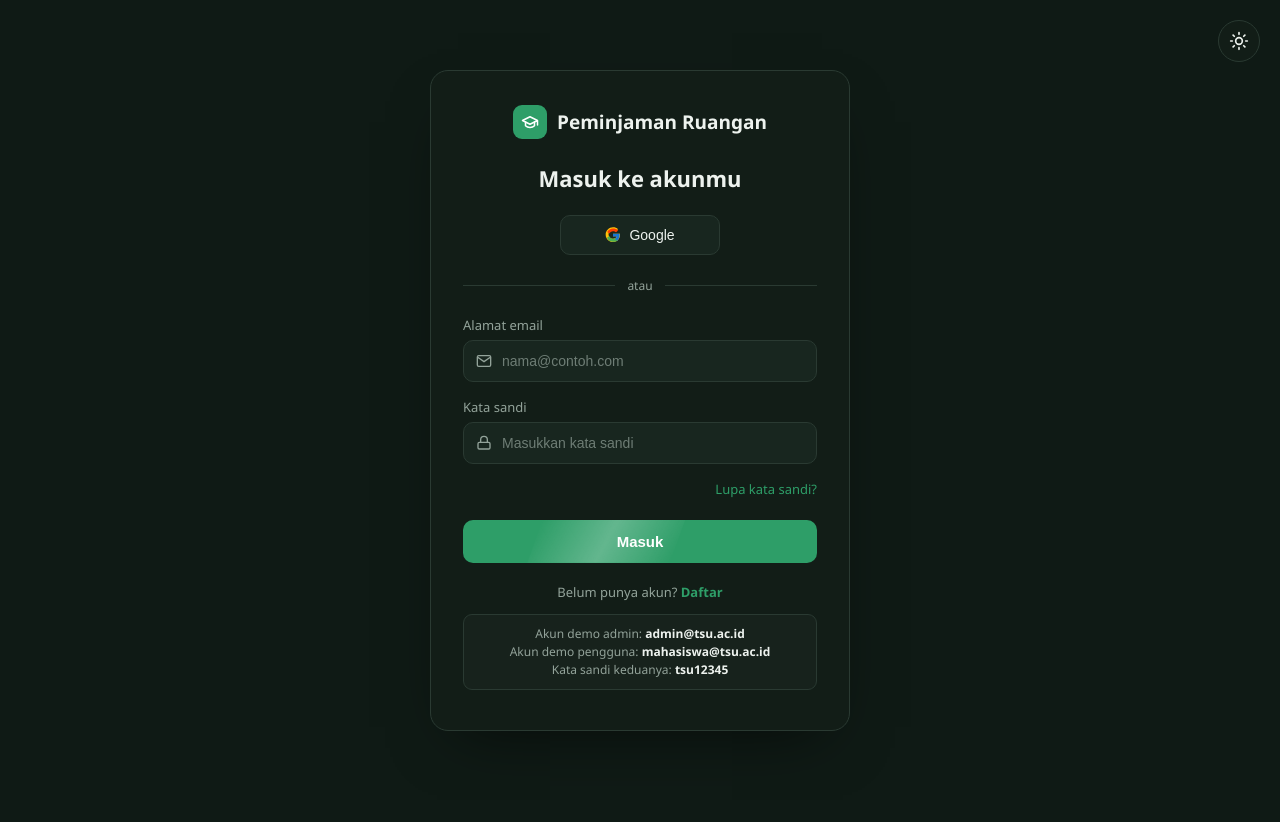
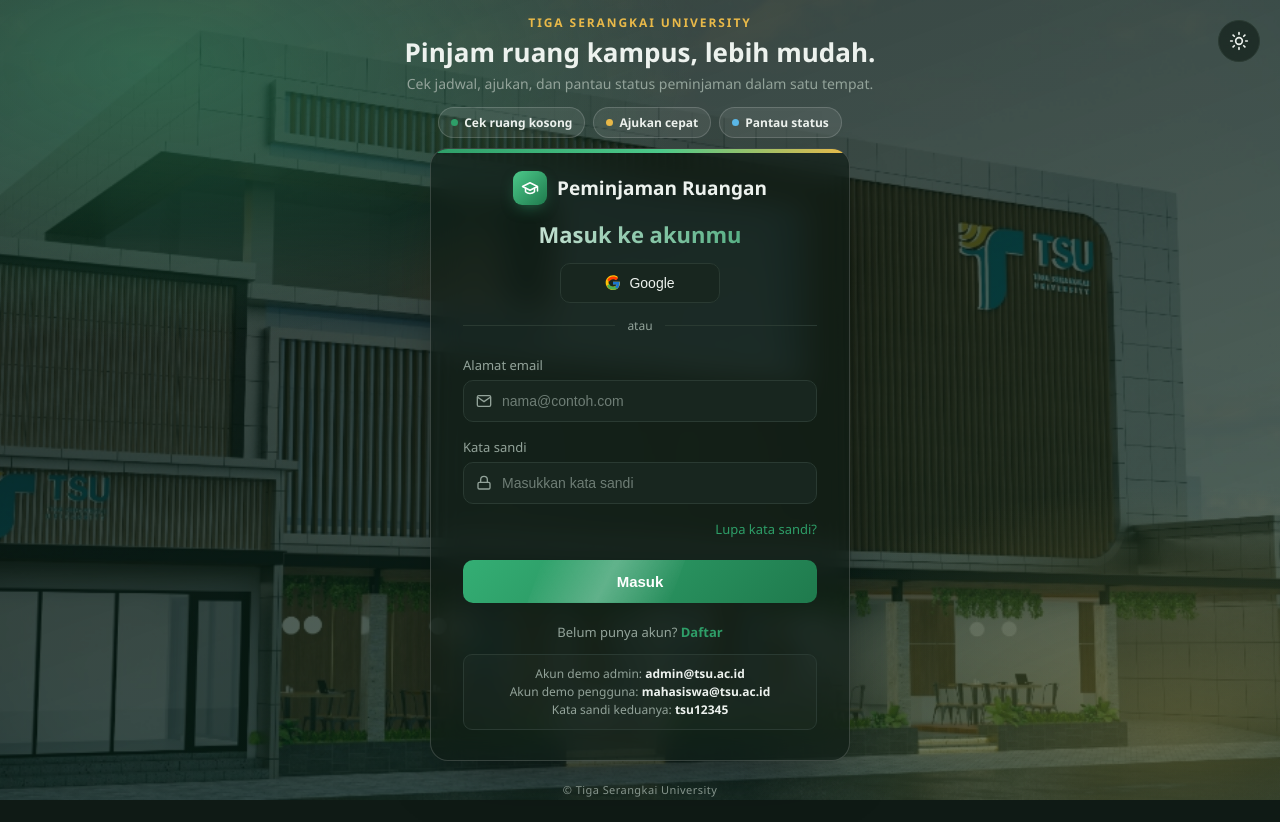
Before and after one commit to adhamramadhan66-code/Web-Peminjaman, a plain HTML site: page index.html in a window 1280 px wide. Before the commit the page ends 800 px from the top, so only its background shows below. Drawn offline with Linux system fonts and the light colour scheme.

Commit message:
Login: latar foto gedung TSU, kartu kaca, aksen warna, tagline dan chip fitur
Co-Authored-By: Claude Sonnet 5.5 <noreply@anthropic.com>
Claude-Session: https://claude.ai/code/session_01T1HNmwibvmNEVUBAfiG81A

```diff
--- a/index.html
+++ b/index.html
@@ -506,6 +506,58 @@
       transition-duration: .001ms !important;
     }
   }
+
+  /* ============================================================
+     LATAR & HIASAN HALAMAN LOGIN (statis, ringan)
+     ============================================================ */
+  :root { --gold: #E9B949; --ov1: rgba(8,22,16,.80); --ov2: rgba(10,40,28,.66); --glass: rgba(14,26,20,.62); --chip: rgba(255,255,255,.08); --chip-line: rgba(255,255,255,.16); }
+  :root[data-theme="light"] { --ov1: rgba(246,251,248,.90); --ov2: rgba(214,238,225,.74); --glass: rgba(255,255,255,.80); --chip: rgba(255,255,255,.72); --chip-line: rgba(31,122,77,.22); }
+  body { background: var(--dark-bg); }
+  body::before {
+    content: ""; position: fixed; inset: 0; z-index: 0;
+    background: url("bg-tsu.jpg") center / cover no-repeat;
+  }
+  body::after {
+    content: ""; position: fixed; inset: 0; z-index: 1; pointer-events: none;
+    background:
+      radial-gradient(60% 50% at 12% 8%, rgba(46,158,104,.38), transparent 70%),
+      radial-gradient(50% 45% at 92% 92%, rgba(233,185,73,.22), transparent 70%),
+      linear-gradient(160deg, var(--ov1), var(--ov2));
+  }
+  .page { position: relative; z-index: 2; }
+  .auth { flex-direction: column; gap: 18px; }
+  .auth-card {
+    background: var(--glass);
+    -webkit-backdrop-filter: blur(14px); backdrop-filter: blur(14px);
+    border-color: var(--chip-line);
+    position: relative; overflow: hidden;
+  }
+  .auth-card::before {
+    content: ""; position: absolute; left: 0; right: 0; top: 0; height: 4px;
+    background: linear-gradient(90deg, var(--forest), #4CC98A 55%, var(--gold));
+  }
+  .brand-mark { background: linear-gradient(135deg, #4CC98A, var(--forest-dark)); box-shadow: 0 6px 16px -6px rgba(46,158,104,.7); }
+  h2 { background: linear-gradient(90deg, var(--ink), var(--forest)); -webkit-background-clip: text; background-clip: text; -webkit-text-fill-color: transparent; }
+  .btn-primary { background-image: linear-gradient(135deg, #34AE74, var(--forest-dark)); }
+  .theme-toggle { background: var(--glass); -webkit-backdrop-filter: blur(8px); backdrop-filter: blur(8px); }
+
+  .hero-text { text-align: center; max-width: 600px; animation: fadeUp .7s var(--ease-out) both; }
+  .hero-kampus { font-size: 12px; letter-spacing: .16em; text-transform: uppercase; color: var(--gold); font-weight: 700; margin: 0 0 6px; }
+  :root[data-theme="light"] .hero-kampus { color: #A87408; }
+  .hero-judul { font-size: 26px; line-height: 1.2; font-weight: 800; margin: 0 0 6px; color: var(--ink); }
+  .hero-sub { font-size: 14px; color: var(--ink-soft); margin: 0; }
+  .chips { display: flex; flex-wrap: wrap; justify-content: center; gap: 8px; margin-top: 14px; }
+  .chip {
+    display: inline-flex; align-items: center; gap: 6px; padding: 6px 12px; font-size: 12px; font-weight: 600;
+    border-radius: 999px; background: var(--chip); border: 1px solid var(--chip-line); color: var(--ink);
+    -webkit-backdrop-filter: blur(6px); backdrop-filter: blur(6px);
+  }
+  .chip i { width: 7px; height: 7px; border-radius: 50%; background: var(--forest); display: inline-block; }
+  .chip:nth-child(2) i { background: var(--gold); }
+  .chip:nth-child(3) i { background: #5BB8E8; }
+  .foot-note { font-size: 11px; color: var(--ink-soft); text-align: center; letter-spacing: .04em; }
+  @media (min-width: 481px) and (max-height: 960px) { .auth { padding: 14px 20px; gap: 10px; } .auth-card { padding: 22px 32px 18px; } .brand { margin-bottom: 14px; } h2 { margin-bottom: 14px; } .sso-row { margin-bottom: 14px; } .copyright { margin-top: 12px; } }
+  @media (max-width: 480px) { .hero-judul { font-size: 21px; } .auth { padding-top: 64px; } }
 </style>
 </head>
 <body>
@@ -518,6 +570,12 @@
 
     <!-- KARTU LOGIN (di tengah) -->
     <div class="auth">
+      <div class="hero-text">
+        <p class="hero-kampus">Tiga Serangkai University</p>
+        <h1 class="hero-judul">Pinjam ruang kampus, lebih mudah.</h1>
+        <p class="hero-sub">Cek jadwal, ajukan, dan pantau status peminjaman dalam satu tempat.</p>
+        <div class="chips"><span class="chip"><i></i>Cek ruang kosong</span><span class="chip"><i></i>Ajukan cepat</span><span class="chip"><i></i>Pantau status</span></div>
+      </div>
       <div class="auth-card">
         <div class="brand">
           <div class="brand-mark">
@@ -581,6 +639,7 @@
         <p class="terms demo-account">Akun demo admin: <strong>admin@tsu.ac.id</strong><br>Akun demo pengguna: <strong>mahasiswa@tsu.ac.id</strong><br>Kata sandi keduanya: <strong>tsu12345</strong></p>
 
       </div>
+      <p class="foot-note">© Tiga Serangkai University</p>
     </div>
 
   </div>
```
Also changed, not shown: bg-tsu.jpg (added).
